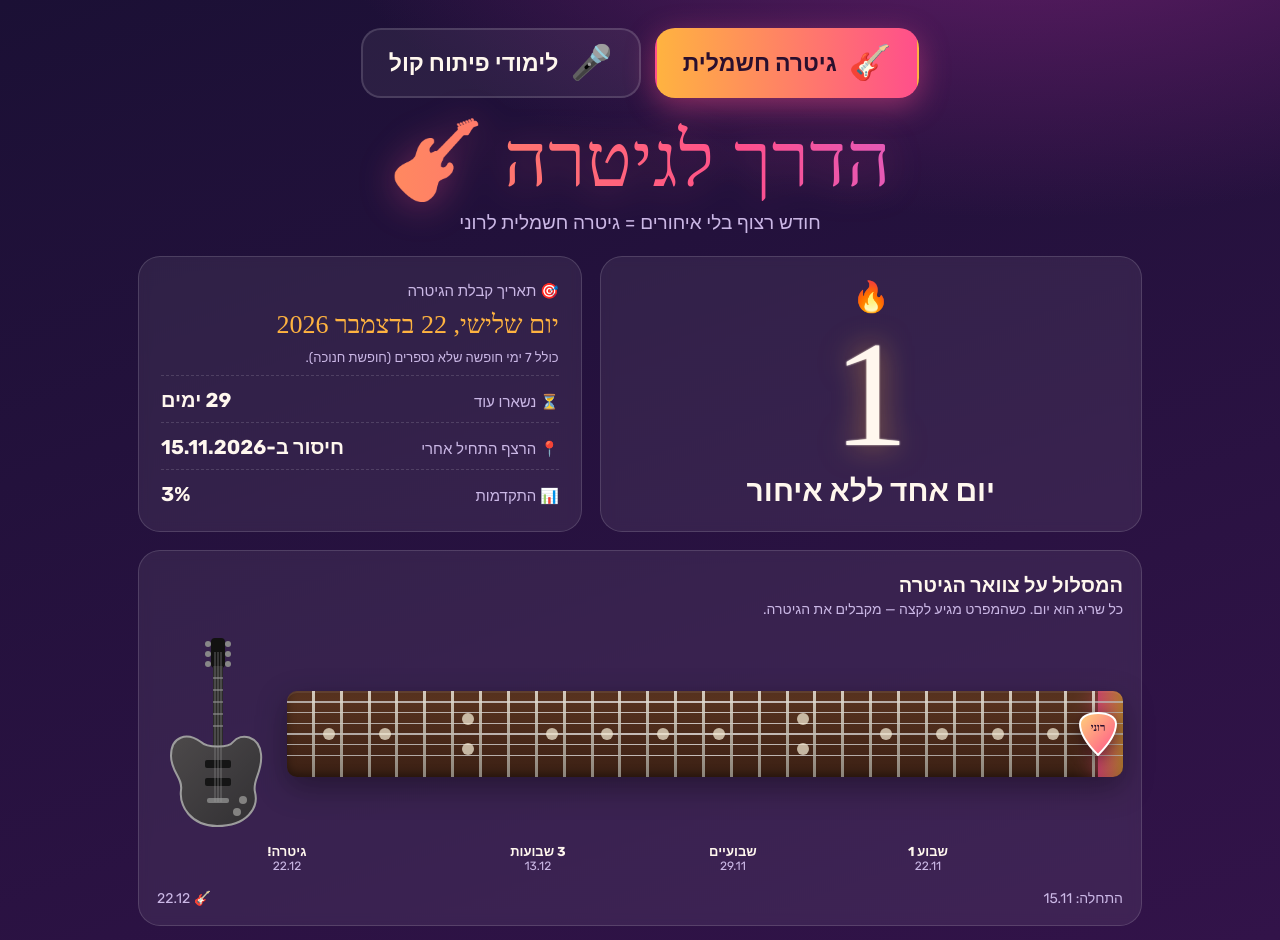
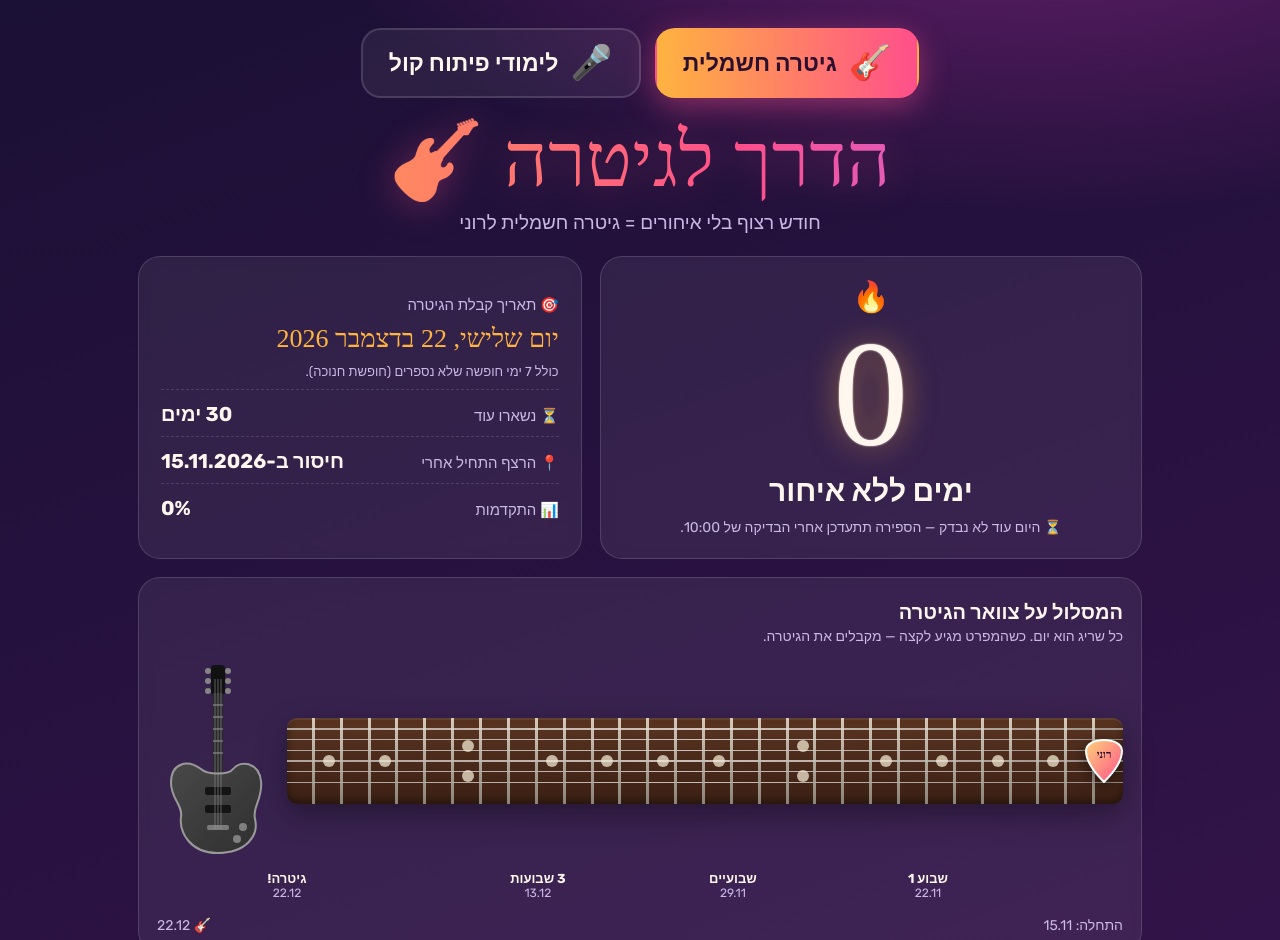
Before and after one commit to ramilahav/guitar, a plain HTML site: page index.html in a window 1280 px wide. Shown: the top 940 px of the page. Drawn offline with Linux system fonts and the light colour scheme; a web font is replaced by a local one.

Commit message:
Count only days confirmed by a Webtop check
Co-Authored-By: Claude Opus 5.5 <noreply@anthropic.com>
Claude-Session: https://claude.ai/code/session_01BVHBh4PMXis6RRB8cMxg1a

```diff
--- a/index.html
+++ b/index.html
@@ -140,6 +140,7 @@
         <div class="flame">🔥</div>
         <div class="num" id="days">0</div>
         <div class="lbl" id="daysLbl">ימים ללא איחור</div>
+        <div id="pendingNote" style="margin-top:10px;font-size:14px;color:var(--muted)"></div>
       </div>
       <div class="card target">
         <div class="tline" style="flex-wrap:wrap"><span class="k" id="targetK">🎯 תאריך קבלת הגיטרה</span><span class="v big" id="targetDate">—</span>
@@ -257,6 +258,18 @@
       return parseD(s);
     }catch(e){ const n=new Date(); return new Date(n.getFullYear(),n.getMonth(),n.getDate()); }
   }
+  // last day confirmed by a Webtop check: the check date if it ran at/after 10:00 (Israel), otherwise the day before
+  function confirmedThrough(state,today){
+    if(!state.checkedAt){ const y=new Date(today); y.setDate(y.getDate()-1); return y; }
+    let d, hr;
+    try{
+      const parts=Object.fromEntries(new Intl.DateTimeFormat("en-CA",{timeZone:"Asia/Jerusalem",year:"numeric",month:"2-digit",day:"2-digit",hour:"2-digit",hourCycle:"h23"})
+        .formatToParts(new Date(state.checkedAt)).map(x=>[x.type,x.value]));
+      d=parseD(parts.year+"-"+parts.month+"-"+parts.day); hr=+parts.hour;
+    }catch(e){ const c=new Date(state.checkedAt); d=new Date(c.getFullYear(),c.getMonth(),c.getDate()); hr=c.getHours(); }
+    if(hr<10) d.setDate(d.getDate()-1);
+    return d>today ? new Date(today) : d;
+  }
   function addMonth(d){
     const y=d.getFullYear(), m=d.getMonth()+1, day=d.getDate();
     const last=new Date(y,m+1,0).getDate();
@@ -338,7 +351,9 @@
     // walk forward from the day after the break; vacation days are skipped (not counted, don't break)
     const dateOfCount=k=>{ const d=new Date(last); let c=0; while(c<k){ d.setDate(d.getDate()+1); if(!isVac(d)) c++; } return d; };
     const target=dateOfCount(total);
-    let days=0; { const d=new Date(last); while(diffDays(d,today)>0){ d.setDate(d.getDate()+1); if(!isVac(d)) days++; } }
+    const upTo=confirmedThrough(state,today);
+    const pendingToday=diffDays(upTo,today)>0;
+    let days=0; { const d=new Date(last); while(diffDays(d,upTo)>0){ d.setDate(d.getDate()+1); if(!isVac(d)) days++; } }
     const skipped=diffDays(last,target)-total;
     const vacNow=vac.find(v=>{const s=iso(today); return s>=v.from&&s<=v.to;});
     const done = days>=total;
@@ -346,9 +361,12 @@
     const pct=Math.round(shown/total*100);
 
     $("days").textContent=days;
-    $("daysLbl").textContent = days===1 ? "יום אחד ללא איחור" : "ימים ללא איחור";
+    $("daysLbl").textContent = days===1 ? "יום ללא איחור" : "ימים ללא איחור";
     if(days===1) $("days").textContent="1";
     $("targetDate").textContent=fmt(target);
+    $("pendingNote").textContent = pendingToday && !done
+      ? (diffDays(upTo,today)>1 ? `⏳ הנתונים נבדקו לאחרונה עד ${fmtShort(upTo)} — הספירה תתעדכן בבדיקה הבאה מול Webtop.` : "⏳ היום עוד לא נבדק — הספירה תתעדכן אחרי הבדיקה של 10:00.")
+      : "";
     $("vacNote").textContent = vacNow ? `🕎 עכשיו ${vacNow.name} — הספירה בהפסקה, הרצף לא נקטע.`
       : (skipped>0 ? `כולל ${skipped} ימי חופשה שלא נספרים (${vac.filter(v=>v.to>iso(last)&&v.from<=iso(target)).map(v=>v.name).join(", ")}).` : "");
     const rem=Math.max(0,total-days);
```
